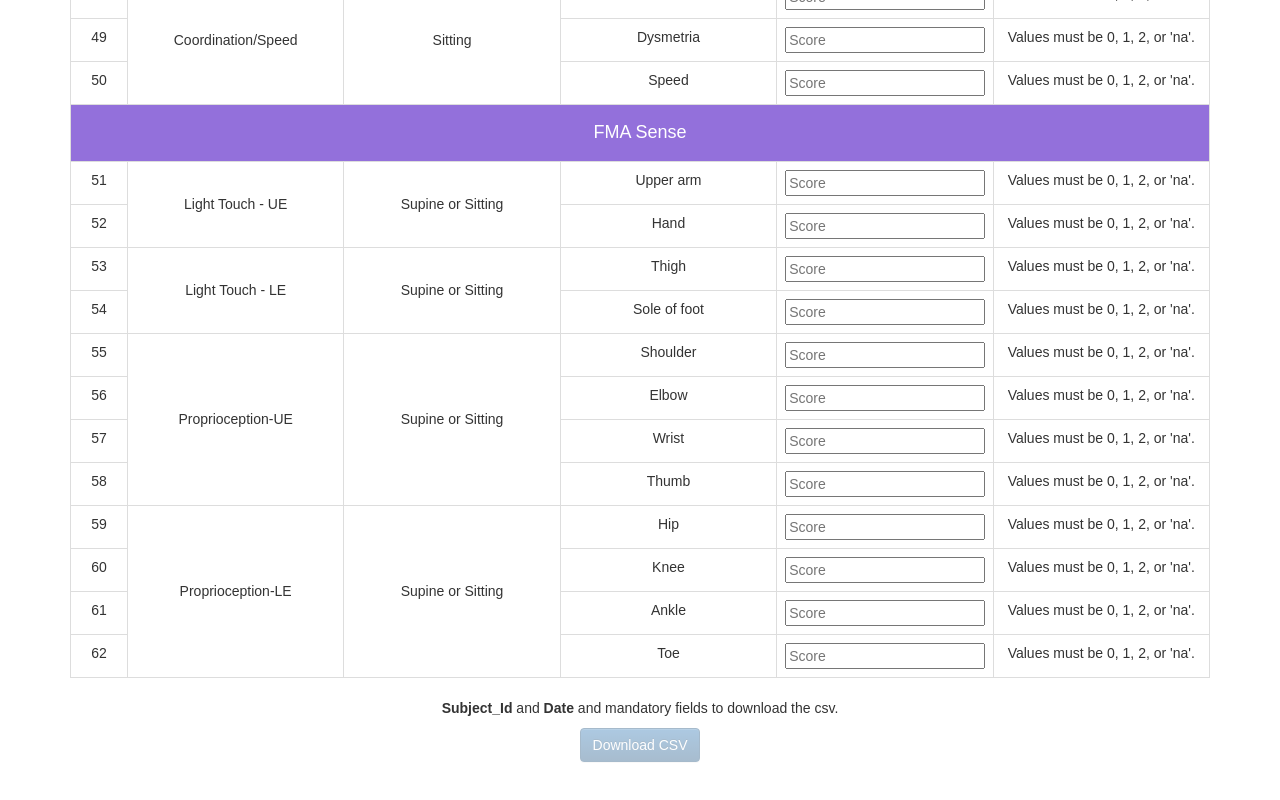
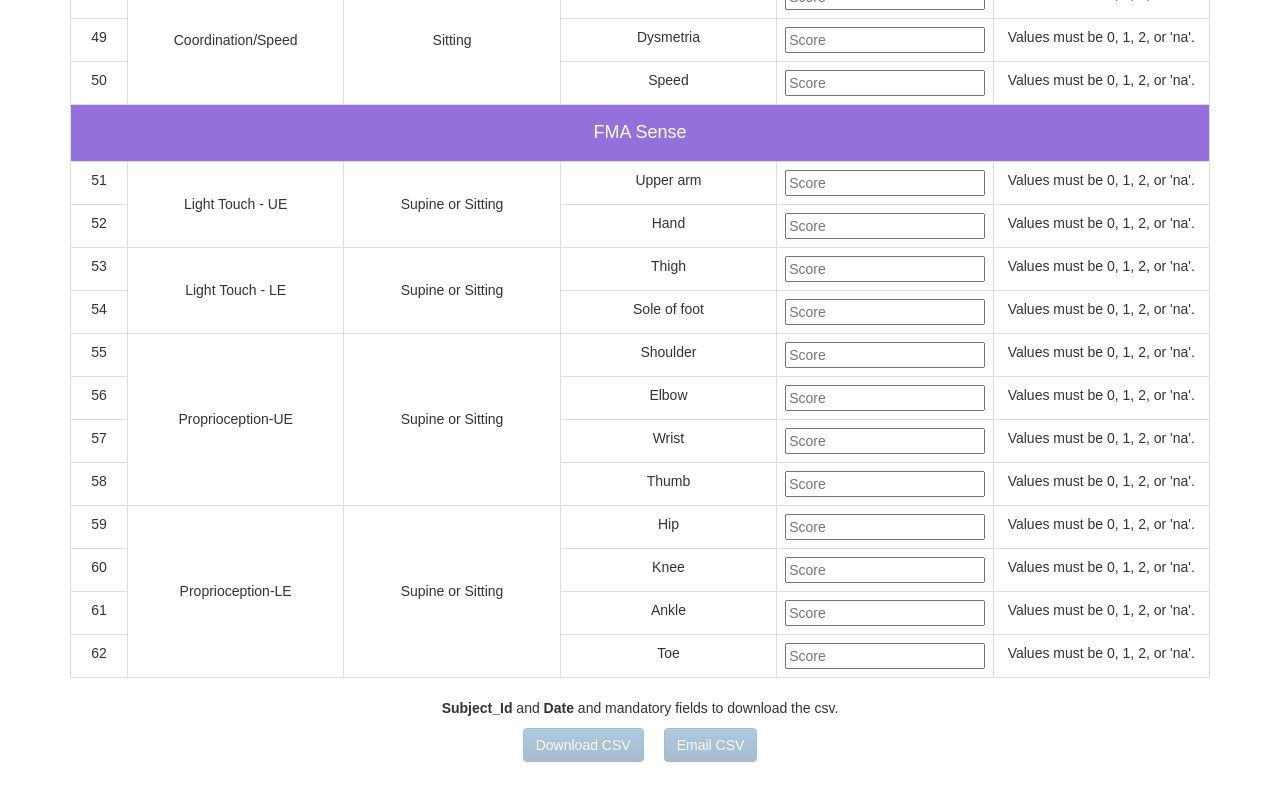
Before and after one commit to npnl/ScoreAssesmentWebForms, a React (Create React App) app: page /ScoreAssessmentWebForms/FmaInputForm in a window 1280 px wide. Shown: the part 2596-3396 px from the top of the page. Built offline with nearby package versions, Linux system fonts and the light colour scheme.

Commit message:
Add Email CSV button

```diff
--- a/src/components/DownloadCSV.js
+++ b/src/components/DownloadCSV.js
@@ -1,19 +1,73 @@
 // DownloadCSV.js
 import React from 'react';
 import {CSVLink} from 'react-csv';
+
 
 class DownloadCSV extends React.Component {
 	constructor(props) {
 		super(props);
 		this.props = props;
 		this.filename = this.props.filename;
+		this.emailCSV = this.emailCSV.bind(this);
+		this.createTextLine = this.createTextLine.bind(this);
+		this.getCSVContents = this.getCSVContents.bind(this);
 	}
+
+	emailCSV() {
+		var data = this.props.dataHandler();
+		this.propertyOrder = Object.keys(data[0]);
+		var textCsvData = this.getCSVContents(data);
+		textCsvData = encodeURIComponent(textCsvData)
+		var emailAddress = ""
+		var email_subject = this.props.subjectId.replace(/ +/g, "_")+ "_" + this.props.date.replace(/ +/g, "_") + "_"+ this.filename;
+		email_subject = email_subject.replace(".csv", "");
+		var link = "mailto:" + emailAddress + "?subject=" + email_subject + "&body=" + textCsvData;
+		console.log(textCsvData);
+		window.location.href = link;
+
+		// window.open(link);
+	}
+
+	createTextLine(values, separator) {
+		var result = [];
+
+		values.forEach(function(value) {
+			var text = value.toString();
+
+			if (text.indexOf(separator) == -1 && text.indexOf('"') == -1) {
+				result.push(text);
+			} else {
+				result.push('"' + text.replace(/"/g, '""') + '"');
+			}
+		});
+
+		return result.join(separator);
+	}
+
+	getCSVContents(data) {
+		var separator = ",";
+
+		var textLines = [];
+		textLines.push(this.createTextLine(this.propertyOrder, separator));
+
+		data.forEach(function(item) {
+			var separator = ",";
+			var values = [];
+			this.propertyOrder.forEach(function(propertyName) {
+				values.push(item[propertyName]);
+			});
+			textLines.push(this.createTextLine(values, separator));
+		}, this);
+
+		return textLines.join("\r\n");
+	};
 
 	render() {
 		return(
 			<div>
 				<p> <b>Subject_Id</b> and <b>Date</b> and mandatory fields to download the csv.</p>
 				<CSVLink filename={this.props.subjectId.replace(/ +/g, "_")+ "_" + this.props.date.replace(/ +/g, "_") + "_"+ this.filename} className={this.props.is_enabled ? "btn btn-primary" : "btn btn-primary btn-disabled"} data={this.props.dataHandler()}>Download CSV</CSVLink>
+				<button className={this.props.is_enabled ? "btn btn-primary" : "btn btn-primary btn-disabled"} onClick={this.emailCSV}>Email CSV</button>
 			</div>
 			);
 	}
--- a/src/index.css
+++ b/src/index.css
@@ -85,6 +85,10 @@ td input {
 	margin-left: 7px;
 }
 
+.btn {
+	margin-left: 10px;
+	margin-right: 10px;
+}
 
 #btn-LE {
 	display: block; /* Hidden by default */
```
